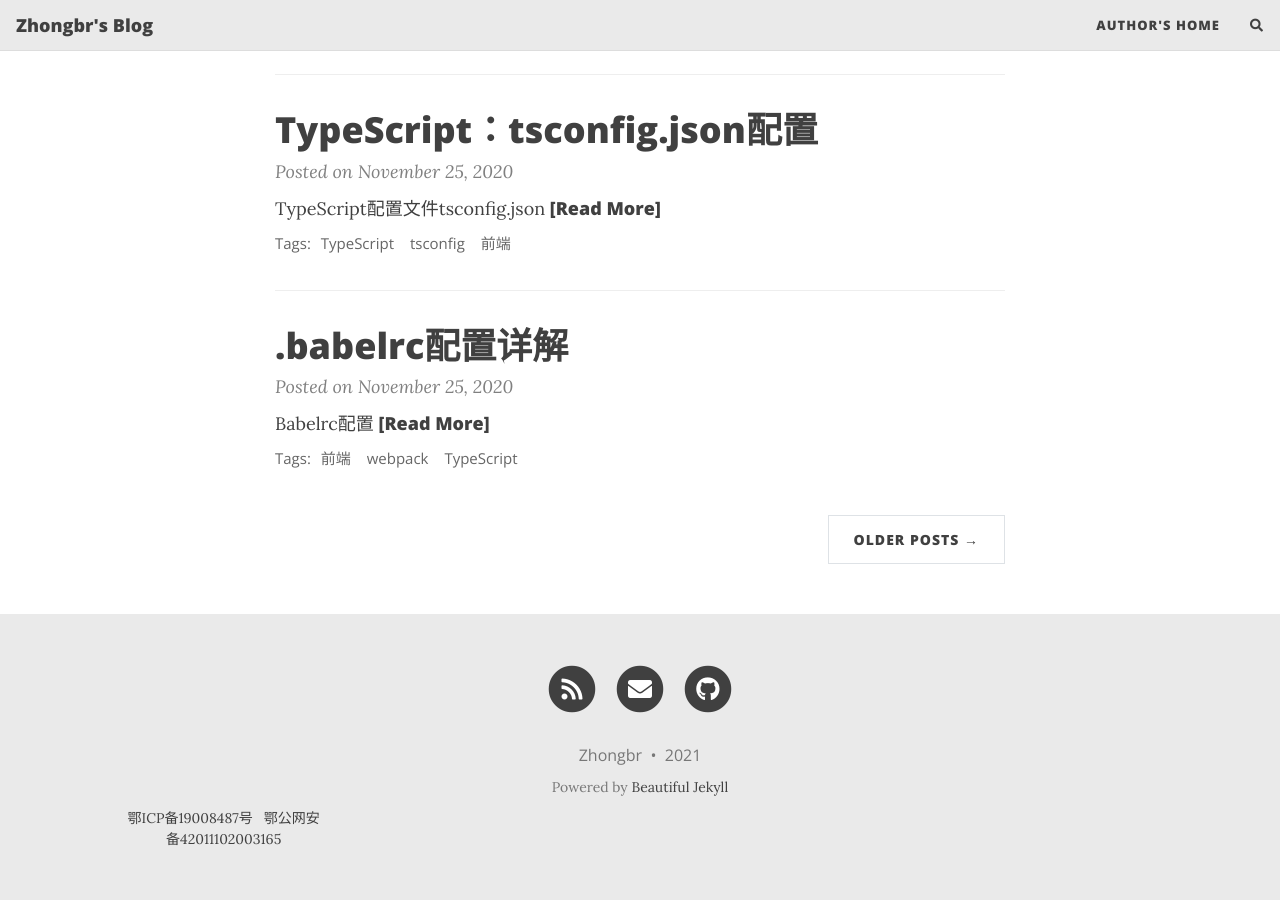
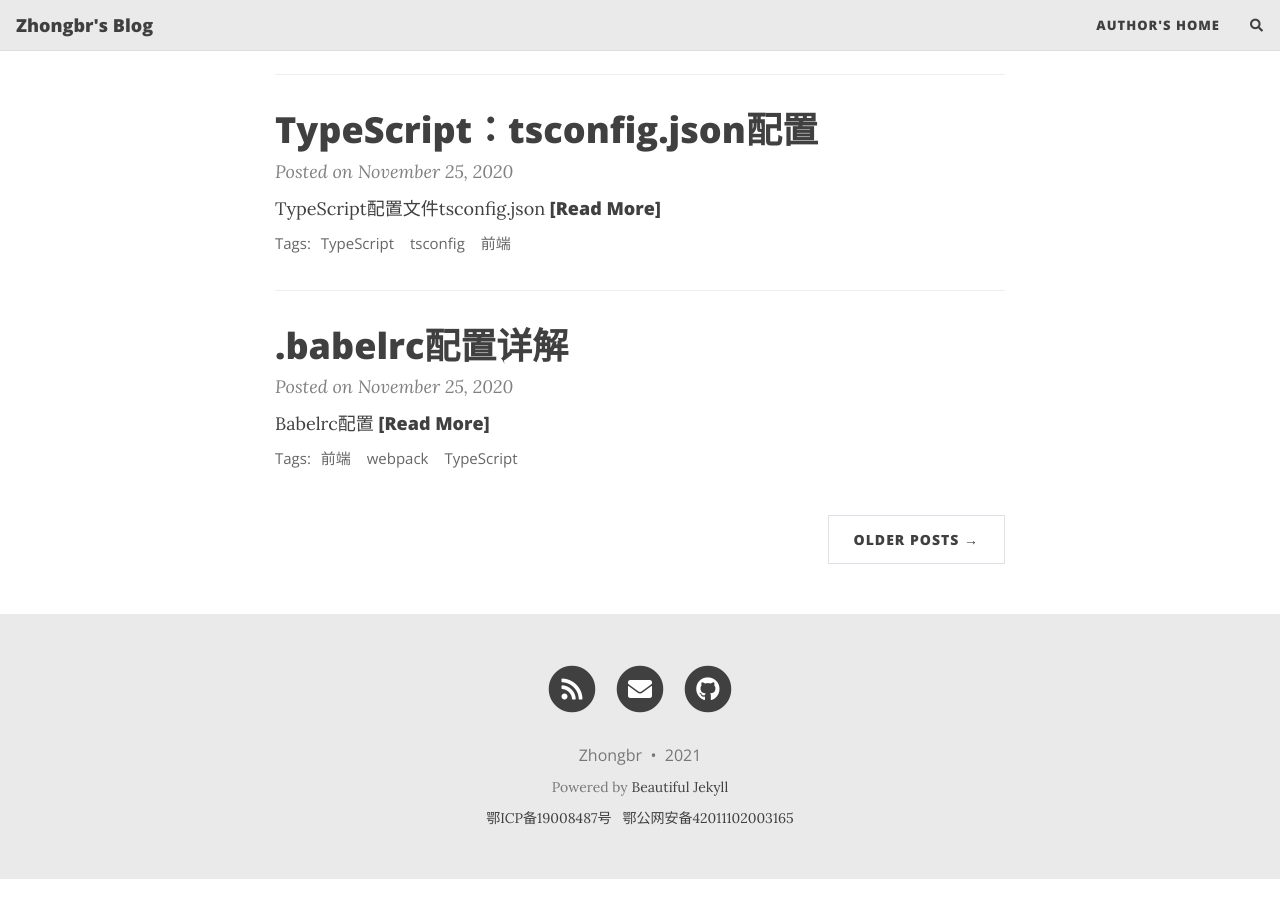
Before and after one commit to zhongbr/blogs, a Jekyll site: the page built from index.html, in a window 1280 px wide and 900 px high, scrolled down 895 px. Built offline with Jekyll 4.4.1, drawn with Linux system fonts in a browser that asks for light colours; nearby versions of some CDN libraries; the list of posts is cut into pages by our own code; comment, search, counter and statistics services are not loaded; after the commit the page ends 1774 px from its top, so only the background shows below that.

Commit message:
feat: 修改footer样式

```diff
--- a/_includes/footer.html
+++ b/_includes/footer.html
@@ -47,7 +47,6 @@
       </div>
     </div>
     <div class="row">
-      <div class="row">
       <div class="col-xl-8 offset-xl-2 col-lg-10 offset-lg-1">
         <p class="theme-by text-muted">
           <a href="https://beian.miit.gov.cn/#/Integrated/index">鄂ICP备19008487号</a>
@@ -57,5 +56,4 @@
       </div>
     </div>
   </div>
-  </div>
 </footer>
```
Also changed, not shown: other parts of _includes/footer.html (+1 -1 lines). Lines whose indentation alone changed are shown as unchanged.
